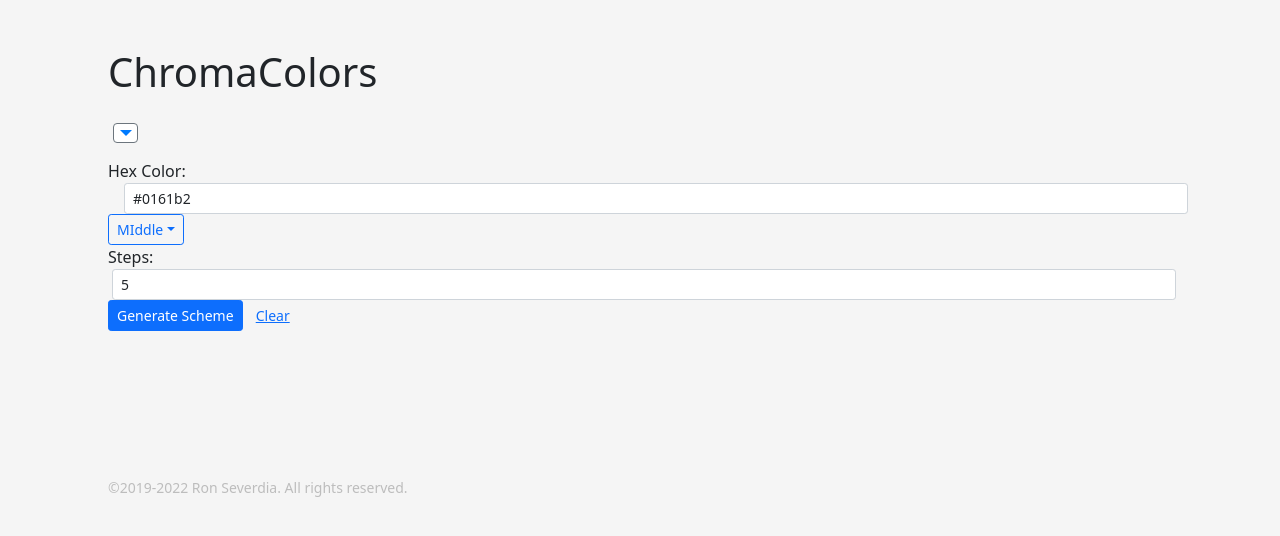
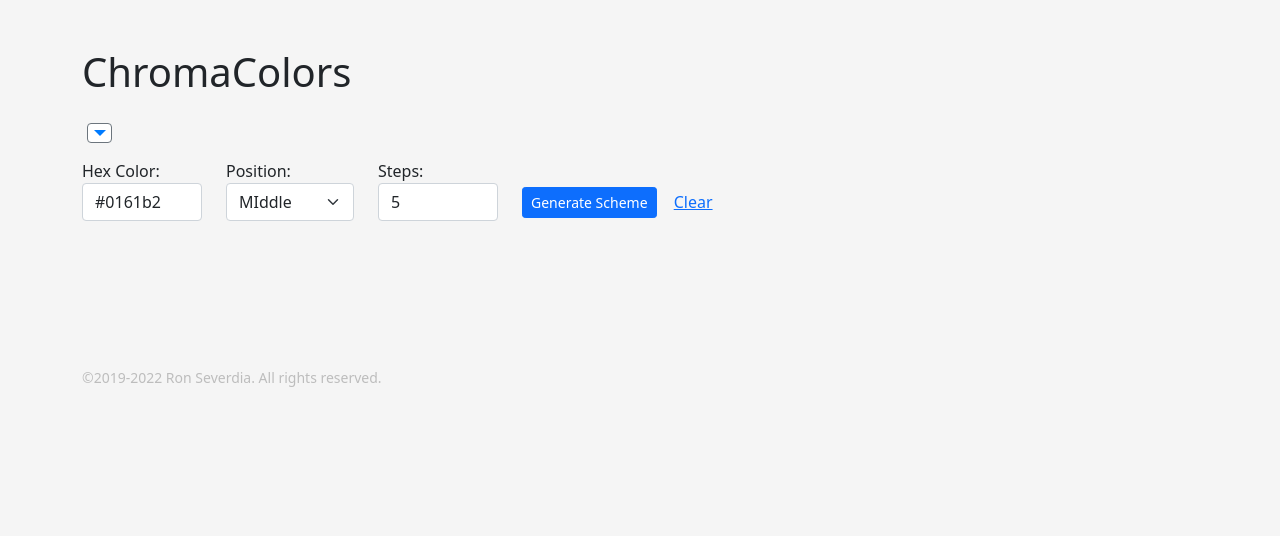
Before and after one commit to severdia/chromacolors, a plain HTML site: page index.html in a window 1280 px wide. Drawn offline with nearby package versions, Linux system fonts and the light colour scheme.

Commit message:
Updates to BS5

```diff
--- a/chromacolors.css
+++ b/chromacolors.css
@@ -21,21 +21,29 @@ h6 {
     margin-top: 19px;
     margin-left: 5px;
 }
-#dropdownMenuButton:after{
+#dropdownMenuButton:after {
     margin-left:1px;
     vertical-align: 0.58em;
 }
-#dropdownMenuButton:focus{
+#dropdownMenuButton:focus {
     box-shadow: none;
 }
-.dropdown-item{
+.dropdown-item {
     color:#007bff;
 }
-.current-location{
+.current-location {
     color:black;
 }
 
+#user-color {
+	width: 120px
+}
+#user-steps {
+	width: 120px
+}
 
+
+/*
 .container {
 	width: 85%;
 	margin: 2rem auto;
@@ -43,6 +51,7 @@ h6 {
 label {
 	display: block;
 }
+ */
 .color-scheme,
 .color-scale {
 	margin: 3rem auto;
--- a/index.html
+++ b/index.html
@@ -27,25 +27,34 @@
         </div>
         <div class="row">
             <div class="col">
-                <form class="form-inline">
-					<div class="form-group input-group-sm">
+               <form class="row row-cols-lg-auto align-items-center">
+					<div class="col12">
 						<label for="user-color">Hex Color:</label>
-						<input type="text" class="form-control mx-sm-3 mr-2" value="#0161b2" id="user-color"  aria-label="hex" aria-describedby="generate-color-scheme2">
-						<div class="btn-group">
-							<button class="btn btn-outline-primary btn-sm dropdown-toggle" type="button" data-bs-toggle="dropdown" aria-expanded="false">MIddle</button>
-						 	 <ul class="dropdown-menu">
-								<li>Beginning</li>
-								<li>Middle</li>
-								<li>End</li>
-						  	</ul>
-						</div>
+						<input type="text" class="form-control" value="#0161b2" id="user-color"  aria-label="hex" aria-describedby="generate-color-scheme2">
+					</div>
+					<div class="col12">
+						<label for="color-position">Position:</label>
+						<select class="form-select" aria-label="Select position">
+							<option selected>MIddle</option>
+							<option value="1">Beginning</option>
+							<option value="2">MIddle</option>
+							<option value="3">End</option>
+						</select>
+					</div>
+					<div class="col12">
 						<label for="user-steps">Steps:</label>
-						<input type="number" class="form-control mx-sm-1 mr-2" value="5" id="user-steps">
-						<button class="btn  btn-sm btn-primary" type="button" id="generate-color-scheme">Generate Scheme</button>
-						<button type="button" class="btn btn-link">Clear</button>
+						<input type="number" class="form-control" value="5" id="user-steps">
+					</div>
+					<div class="col12">
+						<button class="btn  btn-sm btn-primary mt-4" type="button" id="generate-color-scheme">Generate Scheme</button>
+						<button type="button" class="btn btn-link mt-4">Clear</button>
 					</div>
 				</form>
-				<ol class="color-scheme"></ol>
+            </div>
+        </div>
+  		<div class="row">
+            <div class="col">
+        		<ol class="color-scheme"></ol>
 				<script></script>
             </div>
         </div>
```
